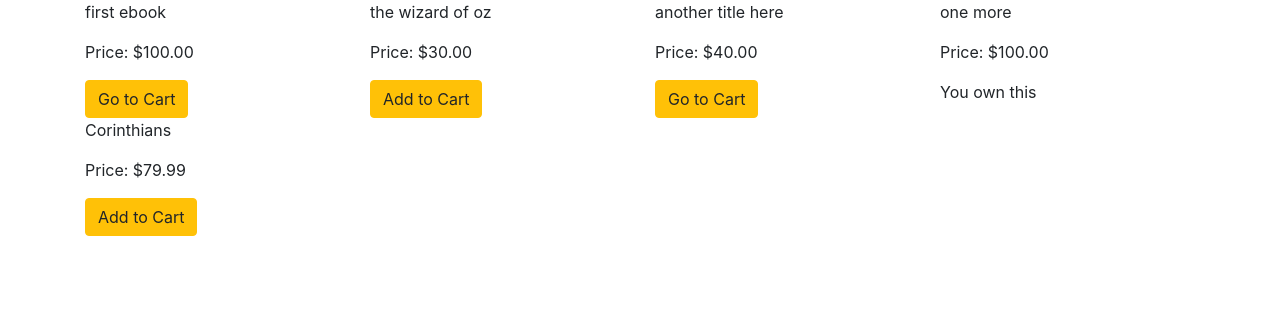
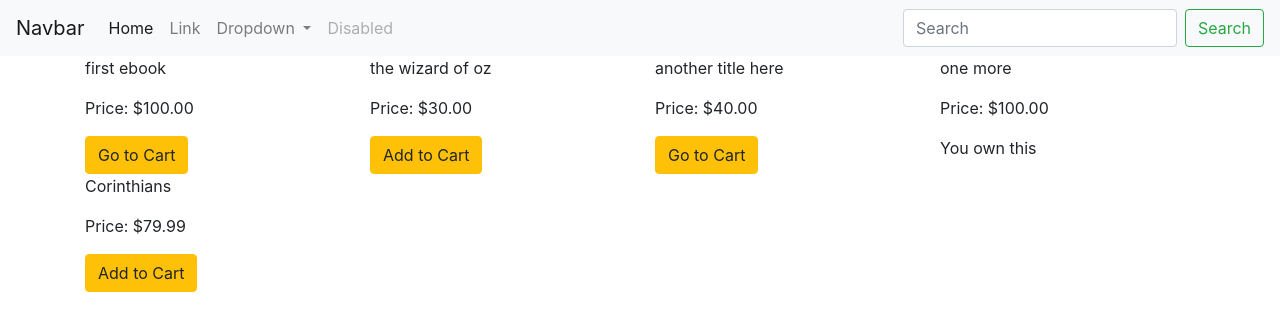
Before and after one commit to cipher-labs/project, a Django app: page /products/ in a window 1280 px wide. Shown: the top 331 px of the page. Run offline with Django 3.2, Linux system fonts and the light colour scheme; a user stored in the database is signed in; data comes from the database, SQL or seed files in the repository; both versions use the stored data as it was after the commit; some libraries are stand-ins or nearby versions.

Commit message:
another commmit

```diff
--- a/cart/urls.py
+++ b/cart/urls.py
@@ -2,9 +2,11 @@ from django.conf import settings
 from django.conf.urls import url, include
 from django.conf.urls.static import static
 from django.contrib import admin
+from.views import home
 
 urlpatterns = [
     url(r'^admin/', admin.site.urls),
+    url(r'^$',home,name="home"),
     url(r'^profiles/', include('accounts.urls', namespace='accounts')),
     url(r'^products/', include('products.urls', namespace='products')),
     url(r'^cart/', include('shopping_cart.urls', namespace='shopping_cart')),
--- a/products/models.py
+++ b/products/models.py
@@ -29,6 +29,30 @@ class Product(models.Model):
 
     def __str__(self):
         return self.name
+
+    def get_price(self):
+        if self.sale_price:
+            return (self.sale_price)
+        else:
+            return (self.price)
+
+    def get_featured_image(self):
+        try:
+            images = self.productimage_set.all()
+        except:
+            return None
+        for i in images:
+            if i.featured_image:
+                return i.image
+            else:
+                return None
+
+    def is_active(self):
+        return self.active
+
+
+    def get_absolute_url(self,):
+        return reverse('single_product',args=[self.slug])
 
 
 class ProductImage(models.Model):
@@ -91,19 +115,18 @@ class CategoryImage(models.Model):
         verbose_name = "Category Image"
         verbose_name_plural = "Category Images"
 #
-# class FeaturedManager(models.Model):
-#     def get_featured_instance(self):
-#         items = super(FeaturedManager, self).filter(date_start__lte=datetime.datetime.now()).filter(date_end__gte=datetime.datetime.now())
-#         print items
-#         all_items = super(FeaturedManager, self).all()
-#         if len(items) >= 1:
-#             return items[0]
-#         else:
-#             for i in all_items:
-#                 if i.default:
-#                     return i
-#             return all_items[0]
-
+class FeaturedManager(models.Manager):
+    def get_featured_instance(self):
+        items = super(FeaturedManager, self).filter(date_start__lte=datetime.datetime.now()).filter(date_end__gte=datetime.datetime.now())
+        print ('items')
+        all_items = super(FeaturedManager, self).all()
+        if len(items) >= 1:
+           return items[0]
+        else:
+           for i in all_items:
+               if i.default:
+                   return i
+           return all_items[0]
 class Featured(models.Model):
     title = models.CharField(max_length=120)
     products = models.ManyToManyField(Product,limit_choices_to={'active':True})
@@ -119,4 +142,4 @@ class Featured(models.Model):
     def get_featured(self):
         return self.products[:2]
 
-     #objects = FeaturedManager()
+    objects = FeaturedManager()
--- a/products/urls.py
+++ b/products/urls.py
@@ -1,9 +1,13 @@
 from django.conf.urls import url
 
-from .views import product_list
+from .views import (
+    product_list,
+    single,
+    )
 
 app_name = 'products'
 
 urlpatterns = [
-    url(r'^', product_list, name='product-list')
+    url(r'^', product_list, name='product-list'),
+    url(r'^(?P<slug>.*)/$',single,name="single_product"),
 ]
--- a/products/views.py
+++ b/products/views.py
@@ -20,3 +20,29 @@ def product_list(request):
     }
 
     return render(request, "products/product_list.html", context)
+
+
+
+def single(request,slug):
+    product = Product.objects.get(slug=slug)
+    images = product.productimage_set.all()
+    categories = product.category_set.all()
+    if request.user.is_authenticated():
+        downloadable = check_product(request.user,product)
+    edit = True
+    related = []
+    if len(categories) >=1:
+        for category in categories:
+            products_category = category.products.all()
+            for item in products_category:
+                if not item == product:
+                    related.append(item)
+    context = {
+        "product":product,
+        "categories":categories,
+        "edit":True,
+        "images":images,
+        "related":related,
+        "downloadable":downloadable,
+    }
+    return render(request,"products/single.html",context)
--- a/templates/base.html
+++ b/templates/base.html
@@ -11,6 +11,7 @@
 
 </head>
 <body>
+    {% include 'navbar.html' %}
     {% include 'messages.html' %}
     <div class="container">
         {% block content %}{% endblock content %}
--- /dev/null
+++ b/templates/navbar.html
@@ -0,0 +1,35 @@
+<nav class="navbar navbar-expand-lg navbar-light bg-light">
+  <a class="navbar-brand" href="#">Navbar</a>
+  <button class="navbar-toggler" type="button" data-toggle="collapse" data-target="#navbarSupportedContent" aria-controls="navbarSupportedContent" aria-expanded="false" aria-label="Toggle navigation">
+    <span class="navbar-toggler-icon"></span>
+  </button>
+
+  <div class="collapse navbar-collapse" id="navbarSupportedContent">
+    <ul class="navbar-nav mr-auto">
+      <li class="nav-item active">
+        <a class="nav-link" href="#">Home <span class="sr-only">(current)</span></a>
+      </li>
+      <li class="nav-item">
+        <a class="nav-link" href="#">Link</a>
+      </li>
+      <li class="nav-item dropdown">
+        <a class="nav-link dropdown-toggle" href="#" id="navbarDropdown" role="button" data-toggle="dropdown" aria-haspopup="true" aria-expanded="false">
+          Dropdown
+        </a>
+        <div class="dropdown-menu" aria-labelledby="navbarDropdown">
+          <a class="dropdown-item" href="#">Action</a>
+          <a class="dropdown-item" href="#">Another action</a>
+          <div class="dropdown-divider"></div>
+          <a class="dropdown-item" href="#">Something else here</a>
+        </div>
+      </li>
+      <li class="nav-item">
+        <a class="nav-link disabled" href="#" tabindex="-1" aria-disabled="true">Disabled</a>
+      </li>
+    </ul>
+    <form class="form-inline my-2 my-lg-0">
+      <input class="form-control mr-sm-2" type="search" placeholder="Search" aria-label="Search">
+      <button class="btn btn-outline-success my-2 my-sm-0" type="submit">Search</button>
+    </form>
+  </div>
+</nav>
```
Also changed, not shown: cart/views.py (added, +35 -0 lines), templates/home.html (added, +40 -0 lines), db.sqlite3.
